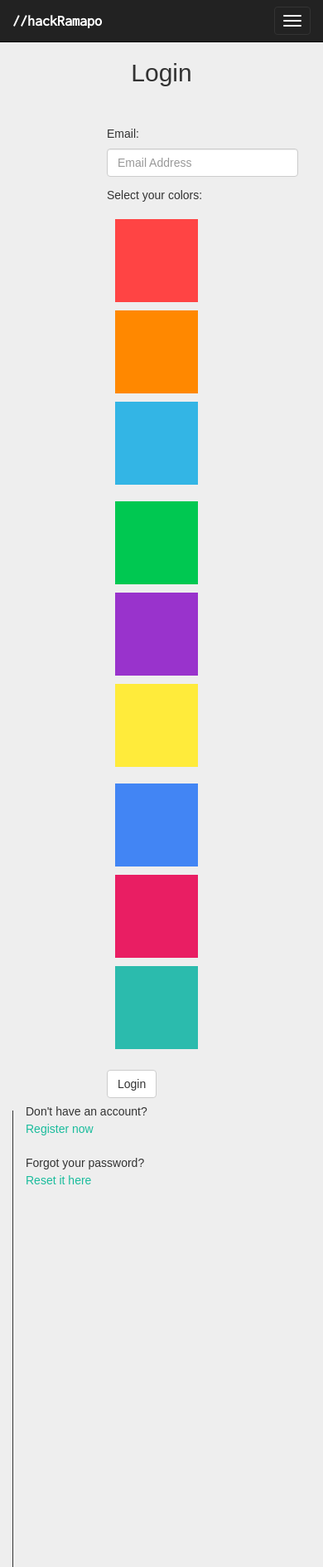
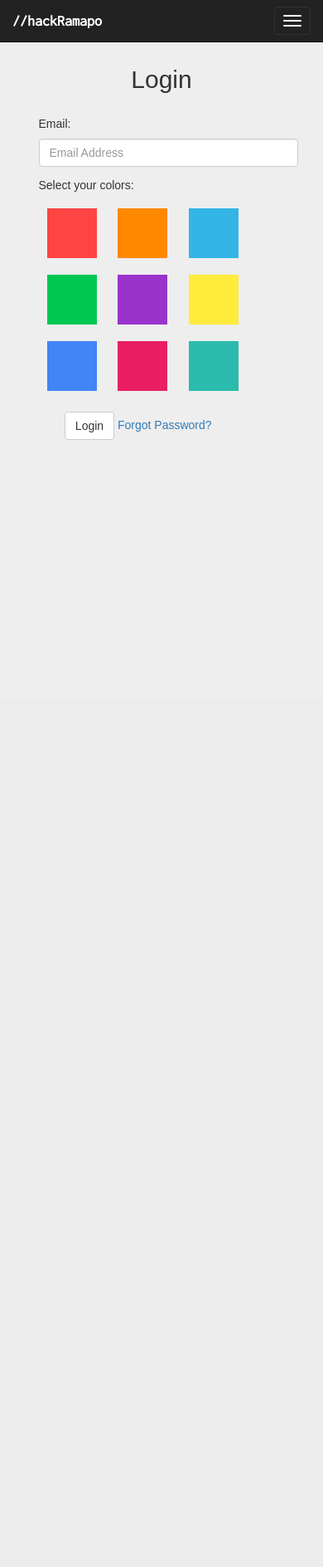
Before and after one commit to santosh-paudel/hackRamapo_webAuthentication, a Flask app: page /login in a window 390 px wide. Shown: the whole page at 83% size. After the commit the page ends 530 px from the top, so only its background shows below. Run offline with Flask 2, Linux system fonts and the light colour scheme; data that the repository does not hold is empty; some libraries are stand-ins or nearby versions; some web fonts are replaced.

Commit message:
Responsive design v1

```diff
--- a/application/forms.py
+++ b/application/forms.py
@@ -19,7 +19,7 @@ def hidden_form_validation(form, field):
     inputs=hash_colors(field.data)
     #print(inputs)
     if len(inputs)!=3:
-        raise ValidationError(str(len(inputs))+" color(s chosen. Choose 3")
+        raise ValidationError(str(len(inputs))+" color(s) chosen. Choose 3")
 
     for items in inputs:
         if str(items) not in colorHex:
--- a/application/main.py
+++ b/application/main.py
@@ -52,7 +52,6 @@ def location():
     return jsonify({'country':user_location['country'],'city':user_location['city']})
 
     return jsonify({'planet':'Unknown Planet'})
-
 
 @app.route('/reset', methods=['GET', 'POST'])
 def reset():
@@ -164,6 +163,9 @@ def confirm_email(token):
 
     return redirect(url_for('login'))
 
+@app.errorhandler(404)
+def page_not_found(e):
+    return render_template('404.html'), 404
 
 @login_manager.unauthorized_handler
 def unauthorized_callback():
--- a/application/static/styles/layout.css
+++ b/application/static/styles/layout.css
@@ -1,5 +1,6 @@
 body {
     background: #eeeeee;
+    padding-top: 5%;
 }
 
 .navbar {
--- a/application/static/styles/login.css
+++ b/application/static/styles/login.css
@@ -11,6 +11,10 @@ h2 {
     margin: auto;
 }
 
+.mobile {
+	display: none;
+}
+
 .contents {
     margin-left: 30%;
 }
@@ -20,7 +24,6 @@ h2 {
     padding: 10px;
     width: 100px;
     height: 100px;
-
 }
 
 .square:hover {
@@ -47,3 +50,43 @@ h2 {
 .question {
     line-height: 2px;
 }
+
+@media screen and (max-width: 979px) {
+	body {
+		padding-top: 15%;
+	}
+
+	h2 {
+		padding-bottom: 10px;
+	}
+
+	.contents {
+		margin-left: 5%;
+	}
+
+	.mobile {
+		margin-right: 5px;
+		display: inline;
+	}
+
+	.square {
+		margin: 10px;
+		padding: 10px;
+		width: 60px;
+		height: 60px;
+	}
+
+	.glyphicon {
+		font-size: 30px;
+		color: green;
+		margin: 5px;
+	}
+
+	.btn {
+		margin-left: 10%;
+	}
+
+	#account {
+		display: none;
+	}
+}
--- a/application/templates/layout.html
+++ b/application/templates/layout.html
@@ -3,7 +3,7 @@
 {% block title %}//hackRamapo{% endblock %}
 
 {% block content %}
-<div class="navbar navbar-inverse navbar-static-top">
+<div class="navbar navbar-inverse navbar-fixed-top">
     <div class="container">
         <div class="navbar-header">
             <button type="button" class="navbar-toggle" data-toggle="collapse" data-target="#myNavbar">
@@ -29,6 +29,8 @@
 {% endblock %}
 
 {% block head %}
+    <meta name="viewport" content="width=device-width, initial-scale=1.0">
+
     <!-- Google Font -->
     <link href="https://fonts.googleapis.com/css?family=Inconsolata" rel="stylesheet">
     <link href="https://fonts.googleapis.com/css?family=Droid+Sans" rel="stylesheet">
--- a/application/templates/login.html
+++ b/application/templates/login.html
@@ -12,8 +12,8 @@
 
     {% block content %}
     {{ super() }}
+
     <h2 align="center">Login</h2>
-
     <div class="container">
         <div class="col-md-8">
             <form class="center" method="POST" action="/login">
@@ -23,7 +23,7 @@
                 <!-- email field -->
                  <div class="form-group">
                      <div class="row">
-                         <div class="col-lg-6">
+                         <div class="col-md-6 col-sm-6">
                              <div>
                                  <h5>Email: </h5> {{ form.email(class="form-control", placeholder="Email Address")  }}</div>
 
@@ -39,7 +39,7 @@
                         {% for color_row in colors.items() | batch(3) %}
                          <div class="row">
                              {% for color_hex, color_name in color_row %}
-                            <div class="col-lg-3">
+                            <div class="col-md-3 col-sm-3 col-xs-3">
                                 <a>
                                     <div class="square {{color_name}}" style="background-color: {{color_hex}}">
                                         <div style="display:none" id="{{color_name}}" class="glyphicon glyphicon-ok"></div>
@@ -55,12 +55,13 @@
                 <!-- submit button -->
                 <div class="form-group">
                     <button class="btn btn-default" type="submit">Login</button>
+					<a class="mobile" id="forgot_password" data-target="#forgotPassword" href="#">Forgot Password?</a>
                 </div>
 
                 </div>
             </form>
         </div>
-        <div class="col-md-4">
+        <div class="col-md-4" id="account">
             <h5 class="question">Don't have an account?</h5>
             <a class="sidebar" href="{{url_for('register')}}">Register now</a>
 
--- a/application/templates/register.html
+++ b/application/templates/register.html
@@ -53,7 +53,7 @@
                         {% for color_row in colors.items() | batch(3) %}
                          <div class="row">
                              {% for color_hex, color_name in color_row %}
-                            <div class="col-lg-3">
+                            <div class="col-md-3 col-sm-3 col-xs-3">
                                 <a>
                                     <div class="square {{color_name}}" style="background-color: {{color_hex}}">
                                         <div style="display:none" id="{{color_name}}" class="glyphicon glyphicon-ok"></div>
@@ -69,12 +69,13 @@
                 <!-- submit button -->
                 <div class="form-group">
                     <button class="btn btn-default" type="submit">Register</button>
+					<a class="mobile" href="{{url_for('login')}}">Have an account?</a>
                 </div>
 
                 </div>
             </form>
         </div>
-        <div class="col-md-4">
+        <div class="col-md-4" id="account">
             <h5 class="question">Already have an account?</h5>
             <a class="sidebar" href="{{url_for('login')}}">Login now</a>
 
```
Also changed, not shown: application/templates/404.html (added, +9 -0 lines).
